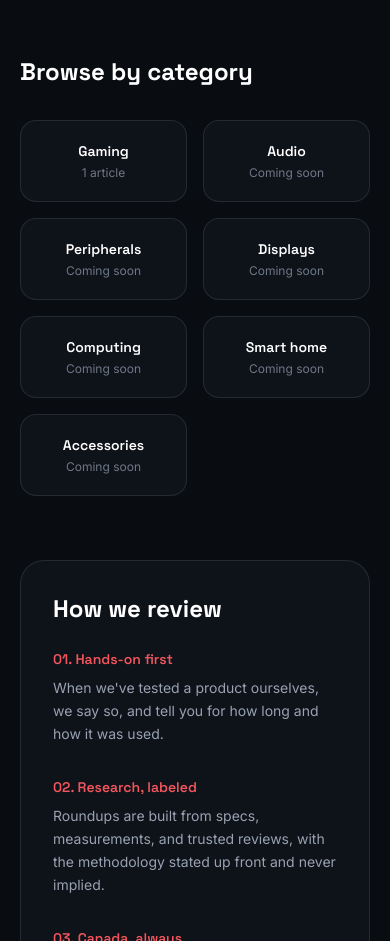
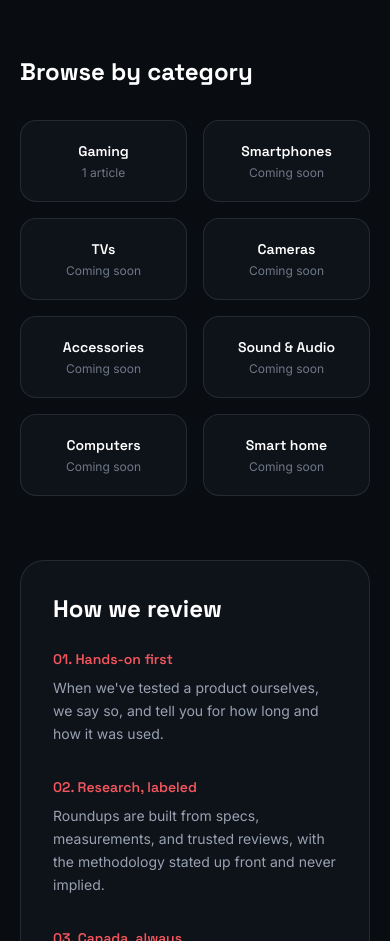
Before and after one commit to BrettR99/maple-gadget, a Next.js app: page / in a window 390 px wide. Shown: the part 3420-4361 px from the top of the page. Built offline with nearby package versions, Linux system fonts and the light colour scheme.

Commit message:
Switch homepage categories to Brett's set: Gaming, Smartphones, TVs, Cameras, Accessories, Sound & Audio, Computers, Smart home

```diff
--- a/app/page.tsx
+++ b/app/page.tsx
@@ -3,12 +3,13 @@ import { getPosts, categorySlug } from "@/lib/posts";
 
 const CATEGORIES = [
   "Gaming",
-  "Audio",
-  "Peripherals",
-  "Displays",
-  "Computing",
+  "Smartphones",
+  "TVs",
+  "Cameras",
+  "Accessories",
+  "Sound & Audio",
+  "Computers",
   "Smart home",
-  "Accessories",
 ];
 
 function RatingBadge({ rating }: { rating: number }) {
@@ -224,7 +225,7 @@ export default function Home() {
       {/* CATEGORIES */}
       <section className="mx-auto max-w-6xl px-5 py-16">
         <h2 className="font-display text-2xl font-bold text-white sm:text-3xl">Browse by category</h2>
-        <div className="mt-8 grid grid-cols-2 gap-4 sm:grid-cols-4 lg:grid-cols-7">
+        <div className="mt-8 grid grid-cols-2 gap-4 sm:grid-cols-4">
           {CATEGORIES.map((c) => {
             const count = posts.filter((p) => p.category === c).length;
             const tile = (
```
